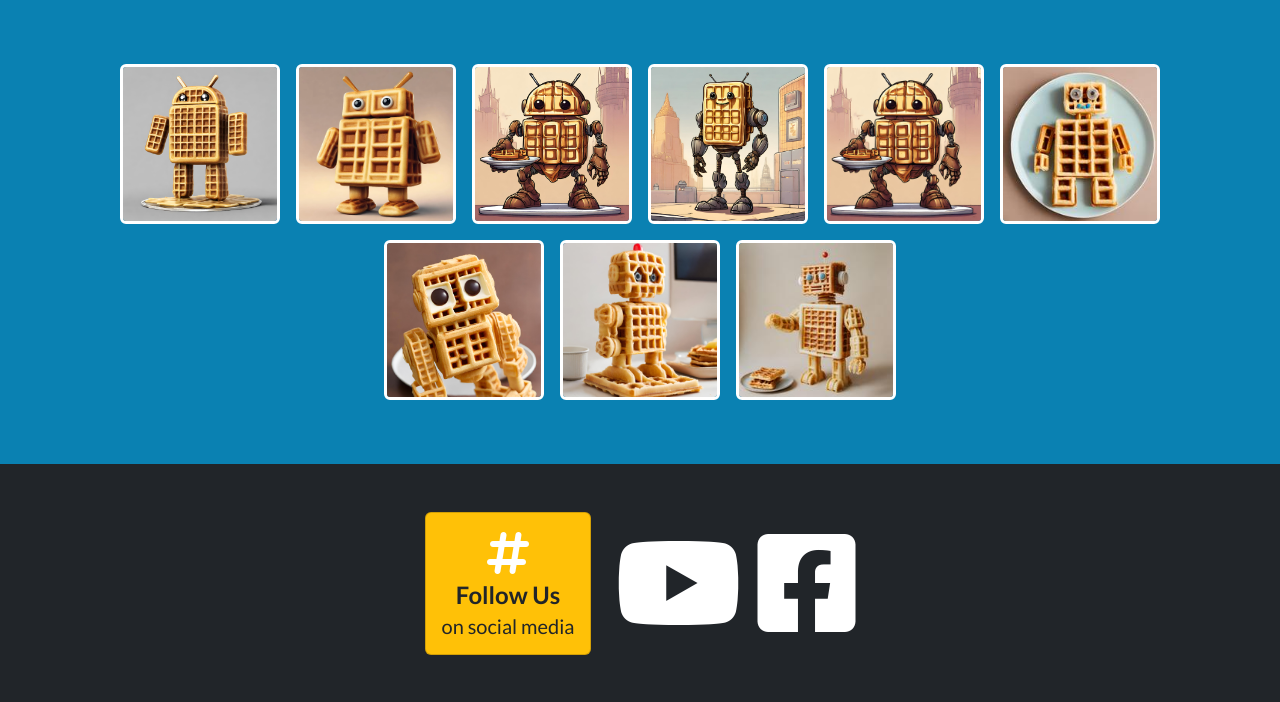
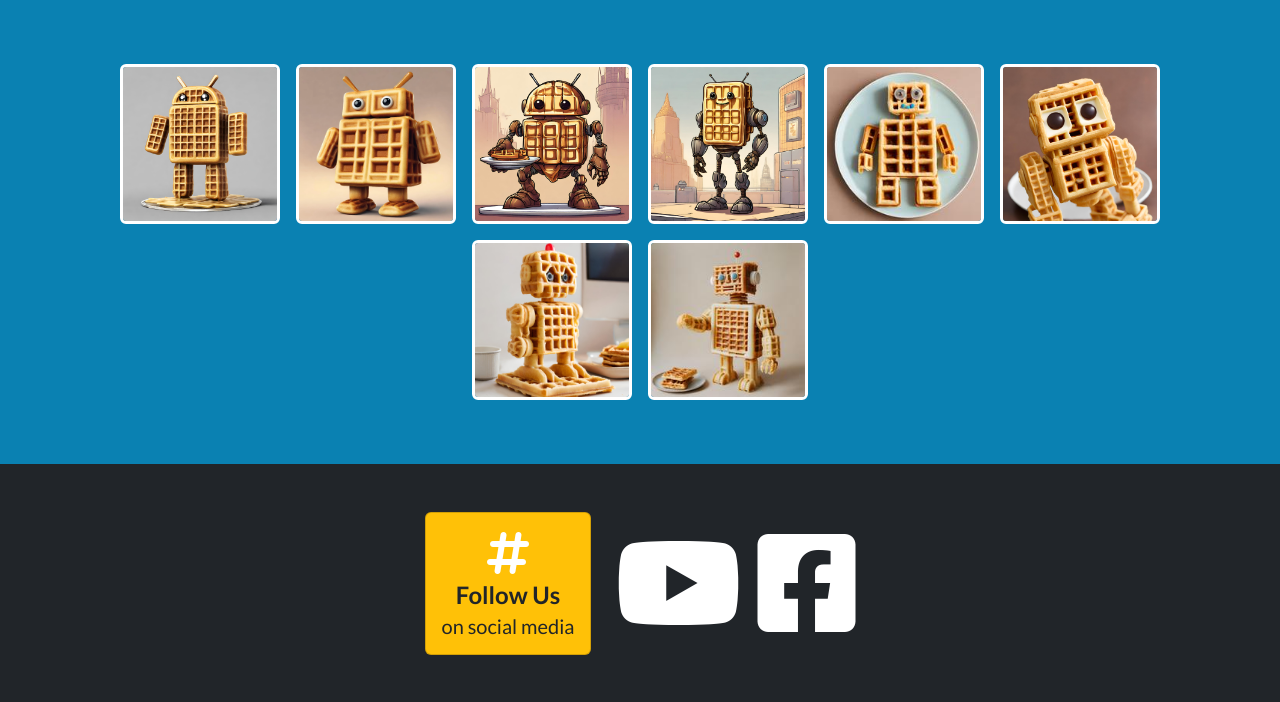
Before and after one commit to Dutton-Christian-Robotics/dcsrobotics.club, a PHP site: page /wafflebots in a window 1280 px wide. Shown: the part 320-1022 px from the top of the page. Run offline with PHP 8.4, Linux system fonts and the light colour scheme; some web fonts are replaced.

Commit message:
Removed duplicate wafflebot pic.

```diff
--- a/wafflebots/index.php
+++ b/wafflebots/index.php
@@ -21,7 +21,6 @@
 				<a data-bs-toggle="modal" data-bs-target="#photoModal" class="cursor-pointer"><img src="/wafflebots/images/wafflebot_2.jpg" class="mw-10rem border border-3 border-white rounded"/></a>
 				<a data-bs-toggle="modal" data-bs-target="#photoModal" class="cursor-pointer"><img src="/wafflebots/images/wafflebot_3.jpg" class="mw-10rem border border-3 border-white rounded"/></a>
 				<a data-bs-toggle="modal" data-bs-target="#photoModal" class="cursor-pointer"><img src="/wafflebots/images/wafflebot_4.jpg" class="mw-10rem border border-3 border-white rounded"/></a>
-				<a data-bs-toggle="modal" data-bs-target="#photoModal" class="cursor-pointer"><img src="/wafflebots/images/wafflebot_5.jpg" class="mw-10rem border border-3 border-white rounded"/></a>
 				<a data-bs-toggle="modal" data-bs-target="#photoModal" class="cursor-pointer"><img src="/wafflebots/images/wafflebot_6.jpg" class="mw-10rem border border-3 border-white rounded"/></a>
 				<a data-bs-toggle="modal" data-bs-target="#photoModal" class="cursor-pointer"><img src="/wafflebots/images/wafflebot_7.jpg" class="mw-10rem border border-3 border-white rounded"/></a>
 				<a data-bs-toggle="modal" data-bs-target="#photoModal" class="cursor-pointer"><img src="/wafflebots/images/wafflebot_8.jpg" class="mw-10rem border border-3 border-white rounded"/></a>
```
Also changed, not shown: wafflebots/images/wafflebot_5.jpg (deleted).
